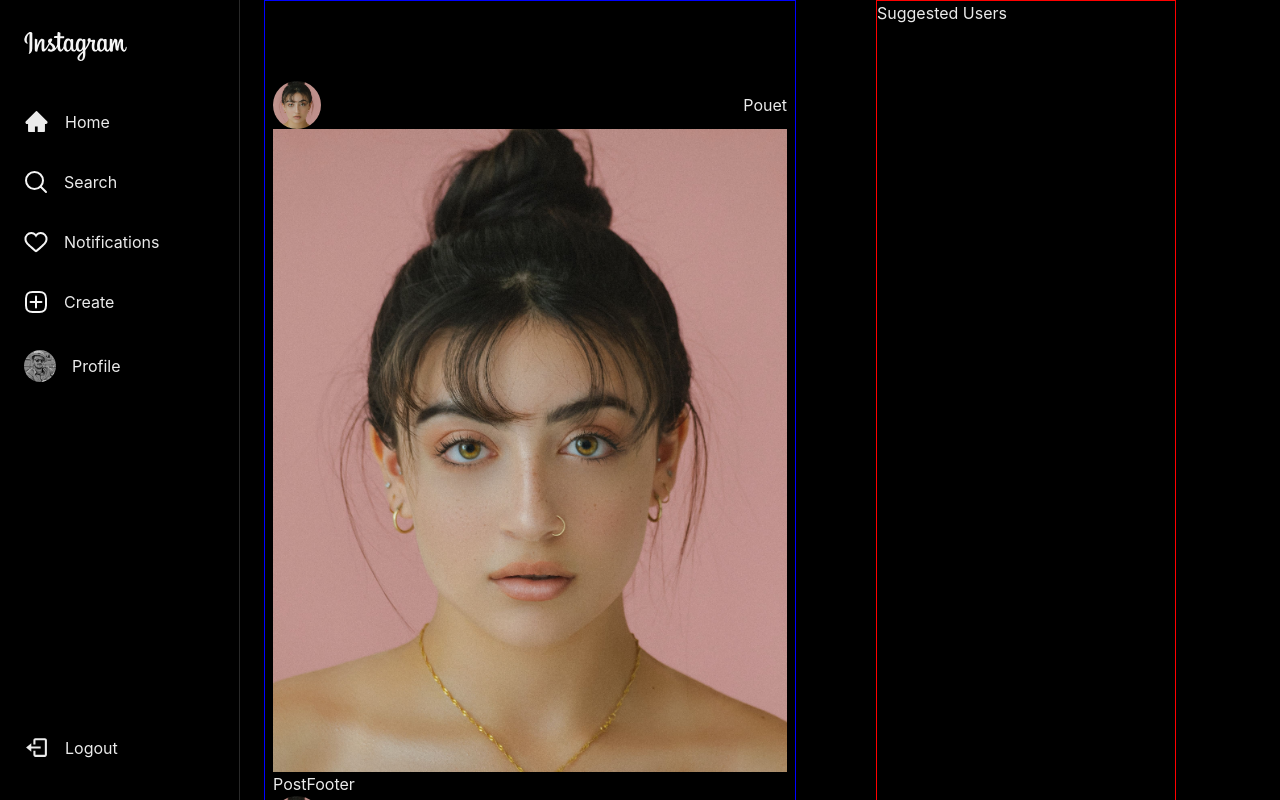
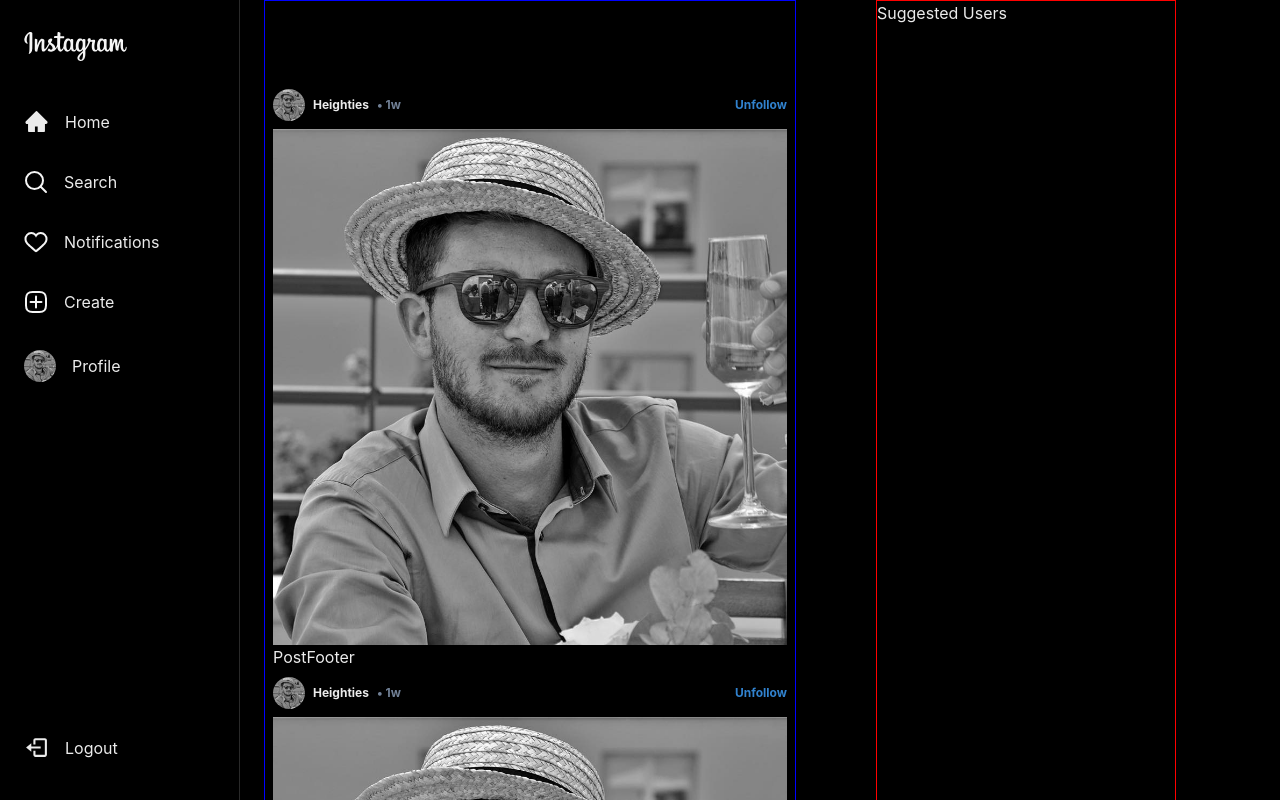
Before and after one commit to Heighties/insta-clone, a React (Vite) app: page / in a window 1280 px wide. Shown: the top 800 px of the page. Built offline with nearby package versions, Linux system fonts and the light colour scheme.

Commit message:
Front PostHeader

```diff
--- a/src/components/FeedPosts/FeedPost.jsx
+++ b/src/components/FeedPosts/FeedPost.jsx
@@ -8,7 +8,7 @@
     <>
         <PostHeader />
         <Box>
-            <Image src='img1.png' alt='user profile pic'/>
+            <Image src='profilepic.png' alt='user profile pic'/>
         </Box>
         <PostFooter />
     </>
--- a/src/components/FeedPosts/PostHeader.jsx
+++ b/src/components/FeedPosts/PostHeader.jsx
@@ -1,12 +1,20 @@
-import { Avatar, Box, Flex } from "@chakra-ui/react"
+import { Avatar, Box, Flex, Text } from "@chakra-ui/react"
 
 const PostHeader = () => {
   return (
-    <Flex justifyContent={"space-between"} alignItems={"center"} w={"full"}>
+    <Flex justifyContent={"space-between"} alignItems={"center"} w={"full"} my={2}>
         <Flex alignItems={"center"} gap={2}>
-            <Avatar src="img1.png" alt="user profile pic"/>
+            <Avatar src="profilepic.png" alt="user profile pic" size={"sm"}/>
+            <Flex fontSize={12} fontWeight={"bold"} gap={2}>
+                Heighties
+                <Box color={"gray.500"}>
+                    • 1w
+                </Box>
+            </Flex>
         </Flex>
-        <Box>Pouet</Box>
+        <Box cursor={"pointer"}>
+            <Text fontSize={12} color={"blue.500"} fontWeight={"bold"} _hover={{color:"white"}} transition={"0.2s ease-in-out"}>Unfollow</Text>
+        </Box>
     </Flex>
   )
 }
```
